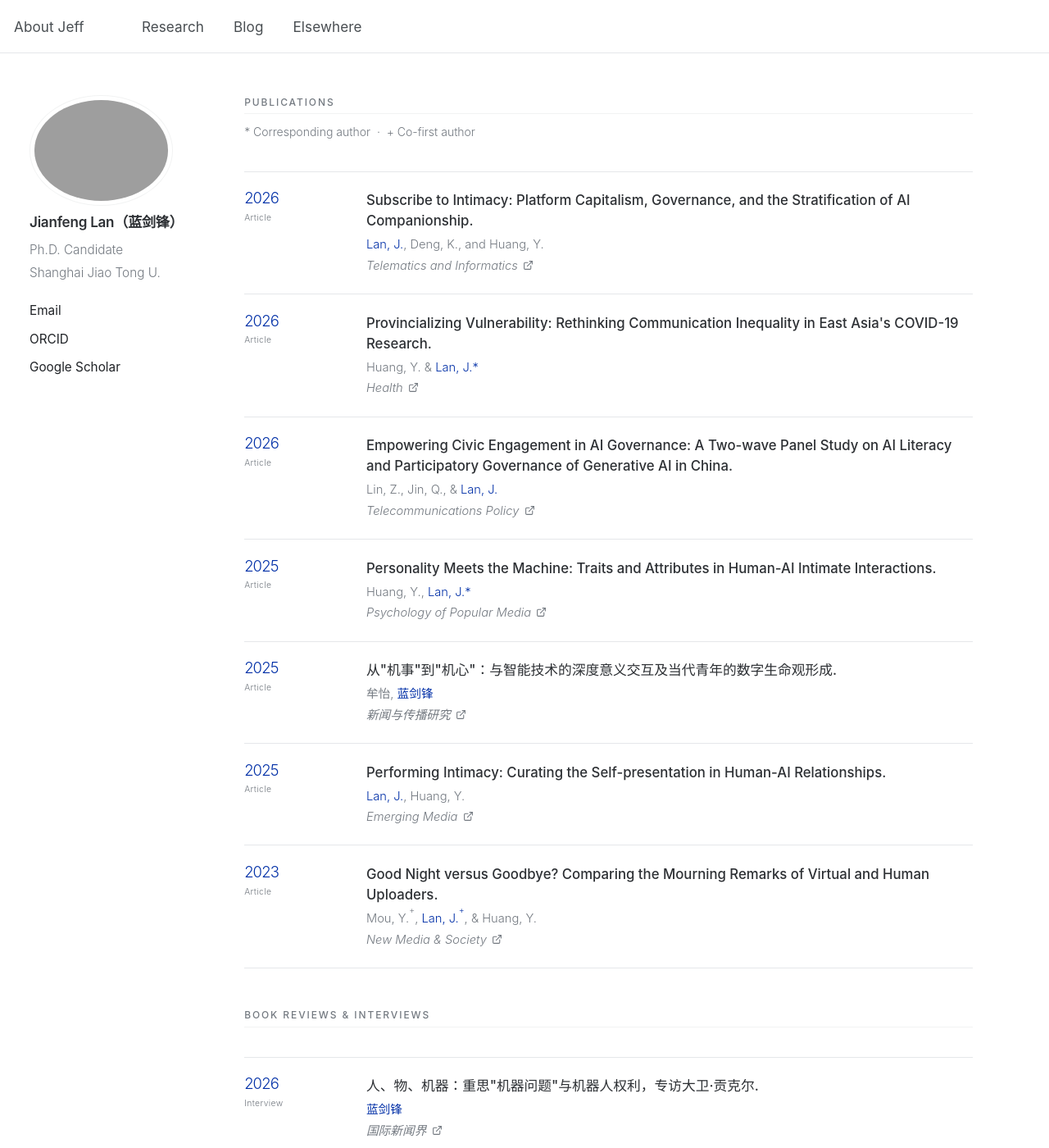
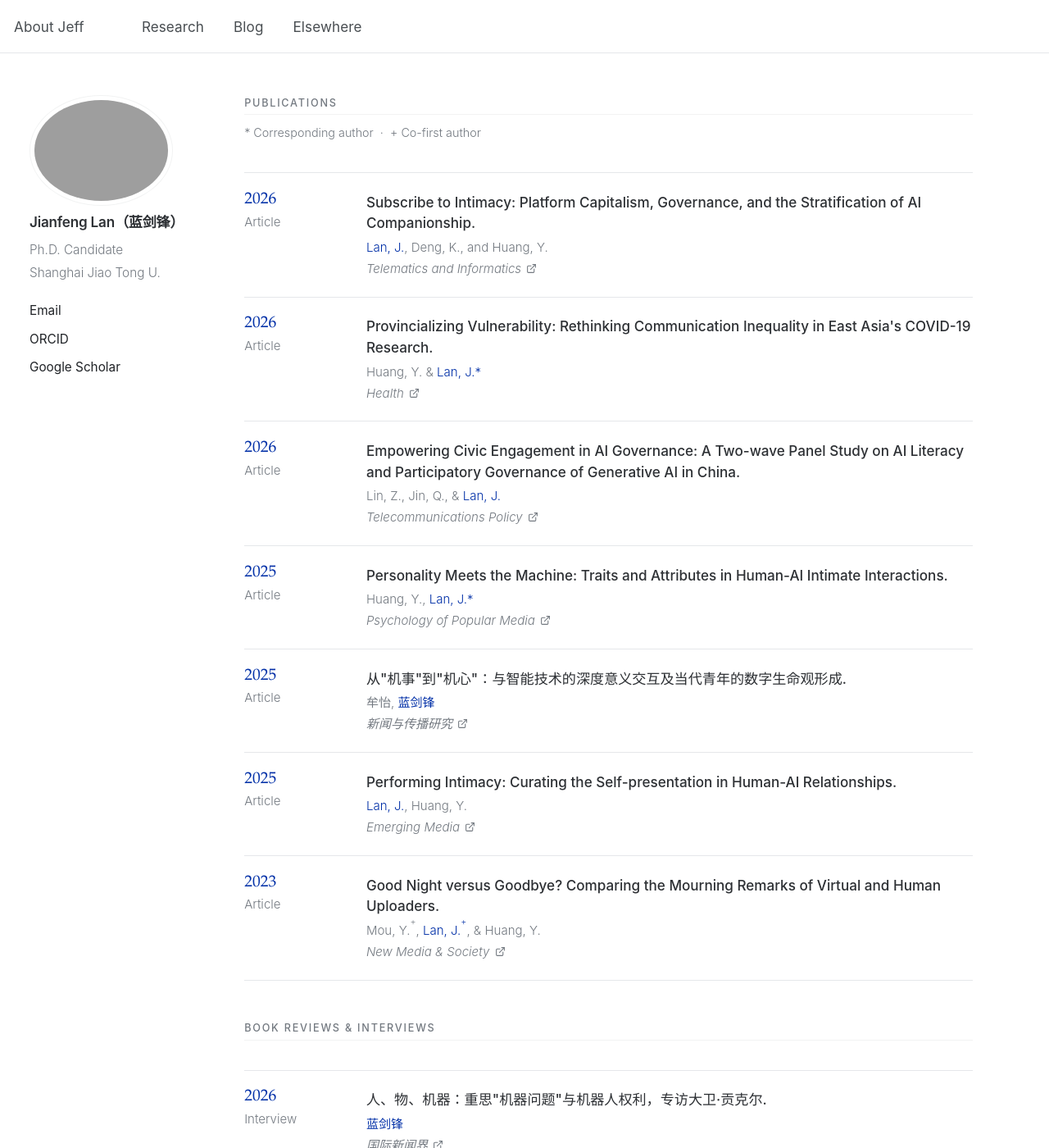
Before and after one commit to jianfenglan/jianfenglan.github.io, a Jekyll site: the page built from research.md, in a window 1280 px wide and 1400 px high. Shown: the whole window at 82% size. Built offline with Jekyll 4.4.1, drawn with Linux system fonts in a browser that asks for light colours.

Commit message:
Apply Modern Sans v2.1 typography refinements

```diff
--- a/assets/css/main.scss
+++ b/assets/css/main.scss
@@ -2,14 +2,13 @@
 ---
 
 // ===================================================================
-// Modern Sans v2
-// Inter for Latin text + Source Han Sans / Noto Sans SC for Chinese.
-// Light editorial typography, restrained Klein blue accents, and a shared
-// visual system across About, Research, Blog, and Elsewhere.
+// Modern Sans v2.1
+// Source Sans 3 for Latin text + Source Han Sans / Noto Sans SC for Chinese.
+// Lighter editorial typography with a more restrained Research type scale.
 // ===================================================================
 
 // 1. Modern bilingual font stack
-$sans-serif: "Inter", "Noto Sans SC", "Source Han Sans SC", "PingFang SC", "Microsoft YaHei", "Segoe UI", Helvetica, Arial, sans-serif;
+$sans-serif: "Source Sans 3", "Noto Sans SC", "Source Han Sans SC", "PingFang SC", "Microsoft YaHei", "Segoe UI", Helvetica, Arial, sans-serif;
 
 // 2. Keep page content at a comfortable width on large screens
 $max-width: 1280px;
@@ -82,8 +81,6 @@
   text-rendering: optimizeLegibility;
 }
 
-// Keep long-form copy optically as light as the sidebar bio. Individual pages
-// still contain some older local 400-weight rules, so content is explicit here.
 .page__content,
 .page__content p,
 .page__content li,
@@ -101,7 +98,7 @@
 h6 {
   font-family: $sans-serif;
   color: var(--site-heading);
-  letter-spacing: -0.015em;
+  letter-spacing: -0.012em;
 }
 
 h1 {
@@ -121,7 +118,6 @@
   font-weight: 600;
 }
 
-// Navigation stays crisp while remaining visually quieter than headings.
 .masthead__menu-item a {
   font-family: $sans-serif;
   font-weight: 400;
@@ -136,7 +132,6 @@
   background: var(--site-line);
 }
 
-// Sidebar typography remains the optical reference for the lighter body copy.
 .sidebar p,
 .sidebar li,
 .author__bio,
@@ -165,7 +160,7 @@
 }
 
 // ===================================================================
-// Research — linear, publication-first editorial layout
+// Research — simplified type scale with serif year accent
 // ===================================================================
 .page__content .research-page {
   max-width: 900px;
@@ -174,13 +169,14 @@
 .page__content .section-title {
   color: var(--site-muted);
   font-family: $sans-serif;
-  font-size: 0.7em;
+  font-size: 0.74em;
   font-weight: 500;
-  letter-spacing: 0.16em;
+  letter-spacing: 0.14em;
 }
 
 .page__content .publication-legend {
   color: var(--site-muted);
+  font-size: 0.84em;
   font-weight: 300;
 }
 
@@ -202,28 +198,30 @@
 
 .page__content .publication-meta {
   color: var(--site-muted);
+  font-size: 0.88em;
   font-weight: 300;
+  line-height: 1.5;
 }
 
 .page__content .publication-year {
   color: var(--site-accent);
-  font-family: $sans-serif;
-  font-size: 1.35em;
-  font-weight: 300;
+  font-family: Garamond, Georgia, serif;
+  font-size: 1.30em;
+  font-weight: 400;
   line-height: 1.05;
-  letter-spacing: -0.045em;
+  letter-spacing: 0;
 }
 
 .page__content .publication-type {
-  margin-top: 0.35rem;
-  font-size: 0.76em;
+  margin-top: 0.3rem;
+  font-size: 1em;
   font-weight: 300;
-  letter-spacing: 0.035em;
+  letter-spacing: 0;
 }
 
 .page__content .publication-title {
   color: var(--site-heading);
-  font-size: 0.98em;
+  font-size: 1em;
   font-weight: 500;
   line-height: 1.5;
   transition: color 0.18s ease, transform 0.18s ease;
@@ -237,6 +235,7 @@
 .page__content .publication-authors,
 .page__content .publication-journal-row em {
   color: var(--site-muted);
+  font-size: 0.88em;
   font-weight: 300;
 }
 
@@ -378,11 +377,12 @@
   .page__content .publication-meta {
     display: flex;
     align-items: baseline;
-    gap: 0.5rem;
+    gap: 0.55rem;
+    font-size: 0.88em;
   }
 
   .page__content .publication-year {
-    font-size: 1.18em;
+    font-size: 1.22em;
   }
 
   .page__content .news-card {
```
